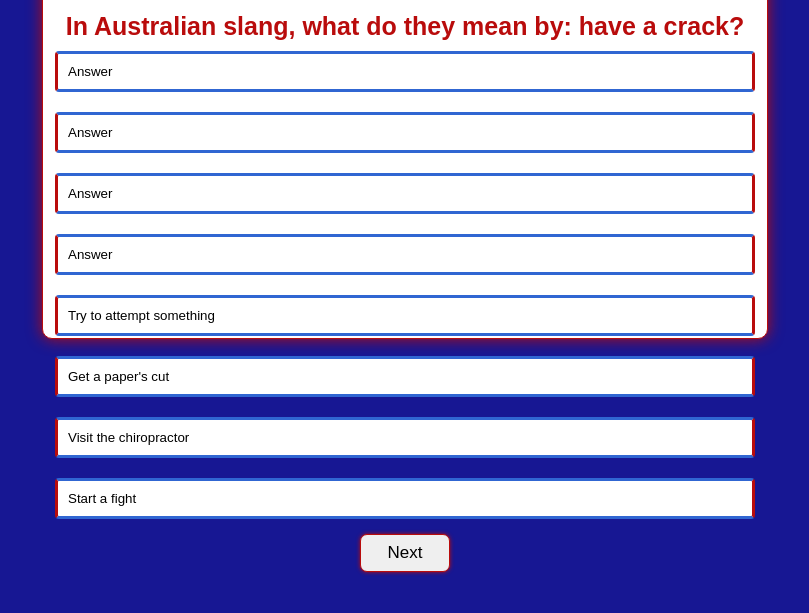
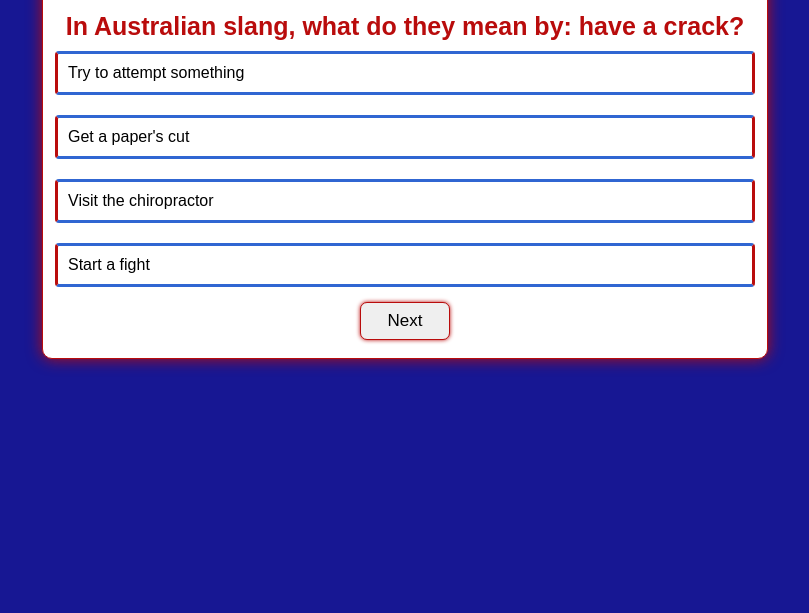
Before and after one commit to KlaraMartinsson/aussie-approved, a plain HTML site: page quiz.html in a window 1280 px wide. Both pictures are taken after a click on the button "Continue". Shown: the part 157-770 px from the top of the page, without its empty margins (235-1044 px from the left). Drawn offline with Linux system fonts and the light colour scheme; a web font is replaced by a local one.

Commit message:
Fix so that only my questions showed up

```diff
--- a/assets/css/style.css
+++ b/assets/css/style.css
@@ -113,7 +113,7 @@ p {
 .quiz-box {
     margin: 0 auto;
     width: 700px;
-    height: 400px;
+    height: 420px;
     background: #FFFF;
     border-radius: 10px;
     padding: 12px;
@@ -155,6 +155,7 @@ header{
     text-align: left;
     cursor: pointer;
     transition: all 0.3s;
+    font-size: 16px;
 }
 
 .answer-btn:hover {
--- a/assets/js/script.js
+++ b/assets/js/script.js
@@ -8,12 +8,13 @@ const quizBox = document.getElementsByClassName('quiz-box')[0]
 const questionTitle = document.getElementById('question-title')
 const optionList = document.getElementById('answer-buttons')
 
+const nextBtn = document.getElementById('next-btn')
+
 //Gives random questions in the quiz
 let randomQuestions, currentQuestionIndex
 
 // Hiding the rule box and showing question box, while clicking on continue button
 function startQuiz() {
-    console.log('Started')
     rulesBox.classList.add('hide')
     randomQuestions = questions.sort(()=> Math.random() - .5) //Randomise questions
     currentQuestionIndex = 0
@@ -21,10 +22,13 @@ function startQuiz() {
     giveNextQuestion()
 }
 
+//Gives random questions in the quiz
 function giveNextQuestion() {
+    resetQuestions()
     showQuestion(randomQuestions[currentQuestionIndex])
 }
 
+//Shows the questions in the game
 function showQuestion(question) {
     questionTitle.innerText = question.question
     question.answers.forEach(answer => {
@@ -37,6 +41,14 @@ function showQuestion(question) {
         button.addEventListener('click', selectAnswer)
         optionList.appendChild(button)
     })
+}
+
+function resetQuestions() {
+nextBtn.classList.add('hide')
+    while (optionList.firstChild) {
+        optionList.removeChild
+        (optionList.firstChild)
+    }
 }
 
 function selectAnswer(e) {
```
